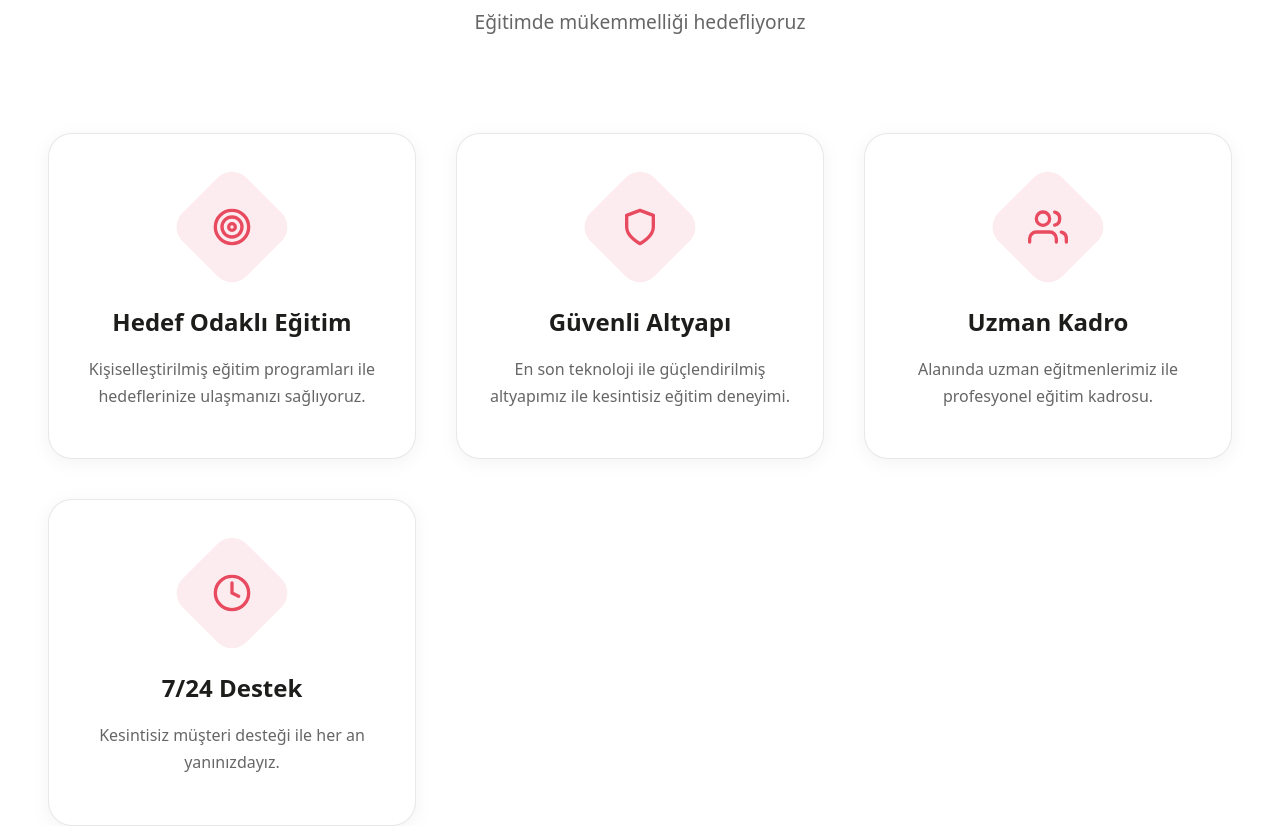
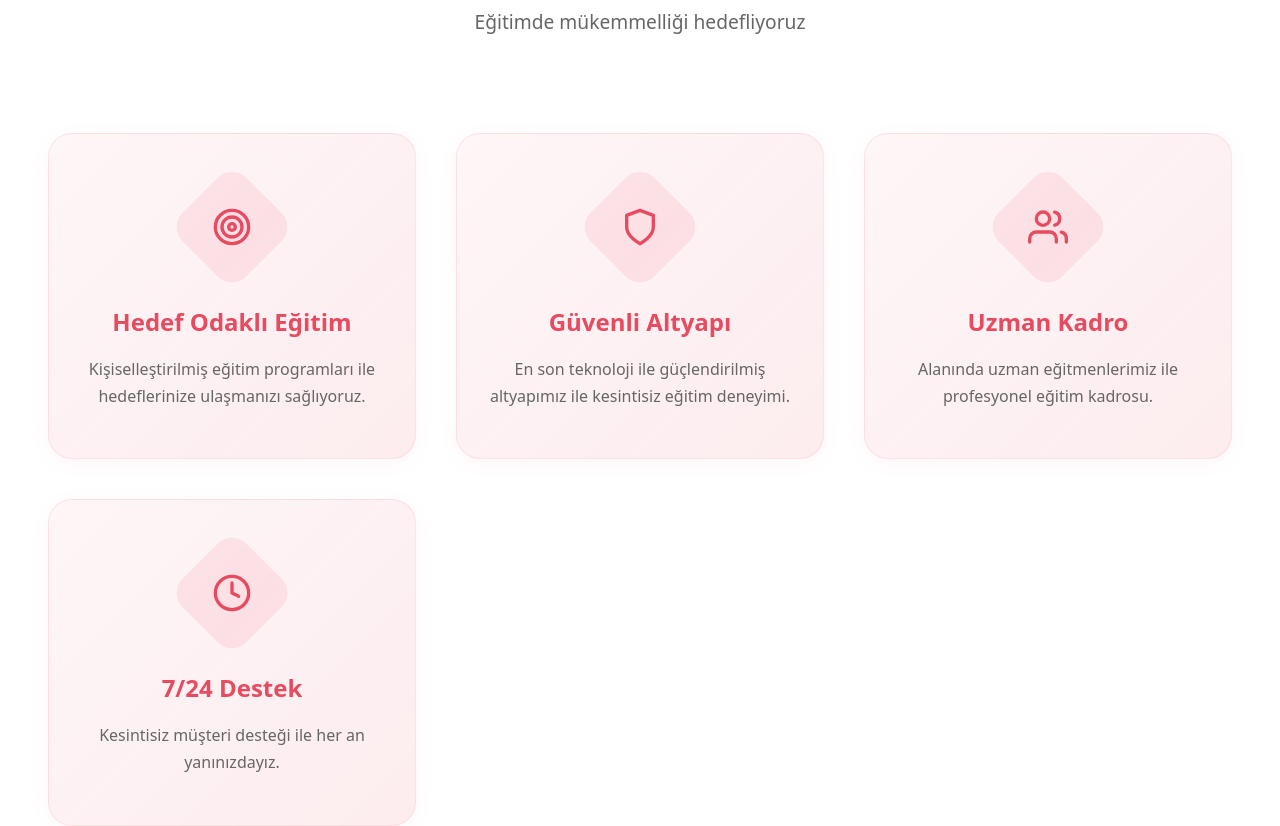
Before and after one commit to alifuatakbas/e-math-frontend, a Next.js app: page / in a window 1280 px wide. Shown: the part 1020-1846 px from the top of the page. Built offline with nearby package versions, Linux system fonts and the light colour scheme.

Commit message:
Features düzeni

```diff
--- a/app/styles/Features.module.css
+++ b/app/styles/Features.module.css
@@ -40,20 +40,21 @@
 }
 
 .card {
-  background: #FFFFFF;
+  background: linear-gradient(135deg, rgba(232, 74, 95, 0.05), rgba(232, 74, 95, 0.1));
+  backdrop-filter: blur(10px);
   border-radius: 24px;
   padding: 3rem 2rem;
   text-align: center;
   transition: all 0.5s cubic-bezier(0.4, 0, 0.2, 1);
-  border: 1px solid rgba(29, 29, 27, 0.1);
+  border: 1px solid rgba(232, 74, 95, 0.1);
   cursor: pointer;
-  box-shadow: 0 4px 20px rgba(0, 0, 0, 0.05);
+  box-shadow: 0 4px 20px rgba(232, 74, 95, 0.05);
 }
 
 .iconWrapper {
   width: 90px;
   height: 90px;
-  background: rgba(232, 74, 95, 0.1); /* Şeffaf gül kurusu */
+  background: rgba(232, 74, 95, 0.1);
   border-radius: 20px;
   display: flex;
   align-items: center;
@@ -65,25 +66,26 @@
 
 .icon {
   font-size: 2.5rem;
-  color: #E84A5F; /* Gül kurusu */
+  color: #E84A5F;
   transform: rotate(-45deg);
 }
 
 .card:hover {
   transform: translateY(-10px);
-  box-shadow: 0 20px 40px rgba(0, 0, 0, 0.1);
-  border-color: #1D1D1B;
+  background: linear-gradient(135deg, rgba(232, 74, 95, 0.1), rgba(232, 74, 95, 0.15));
+  box-shadow: 0 20px 40px rgba(232, 74, 95, 0.1);
+  border-color: rgba(232, 74, 95, 0.2);
 }
 
 .card:hover .iconWrapper {
-  background: rgba(232, 74, 95, 0.2); /* Hover'da biraz daha belirgin */
+  background: rgba(232, 74, 95, 0.15);
   transform: rotate(0deg);
   border-radius: 50%;
 }
 
 .card h3 {
   font-size: 1.5rem;
-  color: #1D1D1B;
+  color: #E84A5F;
   margin-bottom: 1rem;
   font-weight: 700;
 }
@@ -92,6 +94,7 @@
   color: #666666;
   line-height: 1.7;
 }
+
 
 /* Dark mode */
 :global(.dark-theme) .features {
@@ -107,11 +110,17 @@
 }
 
 :global(.dark-theme) .card {
-  background: #FFFFFF;
+  background: linear-gradient(135deg, rgba(232, 74, 95, 0.08), rgba(232, 74, 95, 0.12));
+  border-color: rgba(232, 74, 95, 0.15);
 }
 
 :global(.dark-theme) .iconWrapper {
   background: rgba(232, 74, 95, 0.15); /* Dark mode'da biraz daha belirgin */
+}
+
+:global(.dark-theme) .card:hover {
+  background: linear-gradient(135deg, rgba(232, 74, 95, 0.12), rgba(232, 74, 95, 0.18));
+  border-color: rgba(232, 74, 95, 0.25);
 }
 
 :global(.dark-theme) .card:hover .iconWrapper {
@@ -119,11 +128,11 @@
 }
 
 :global(.dark-theme) .card h3 {
-  color: #1D1D1B;
+  color: #E84A5F;
 }
 
 :global(.dark-theme) .card p {
-  color: #666666;
+  color: #CCCCCC;
 }
 
 /* Responsive */
```
